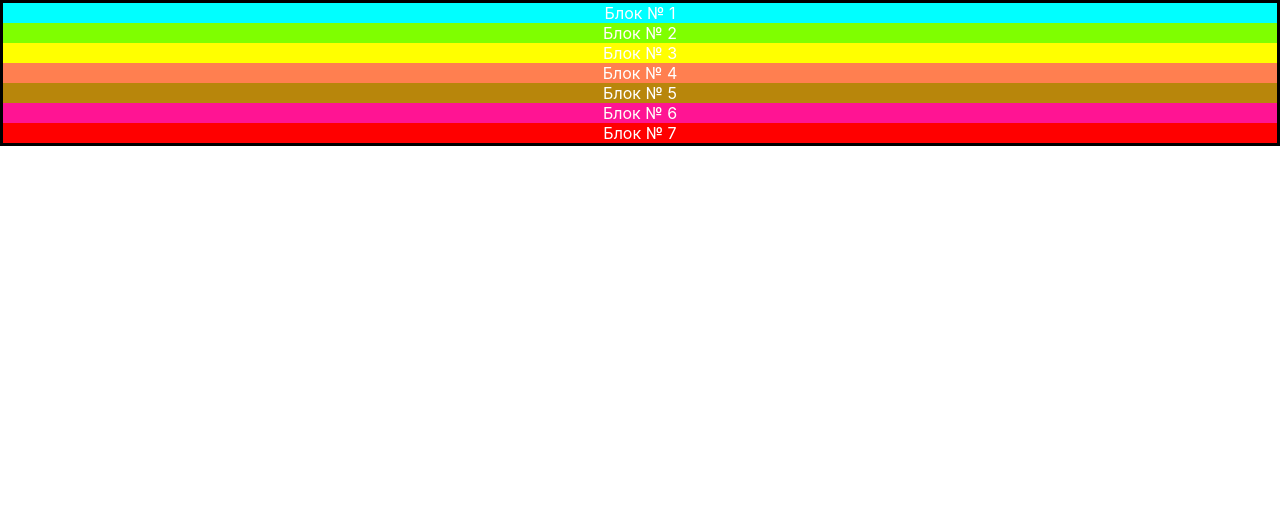
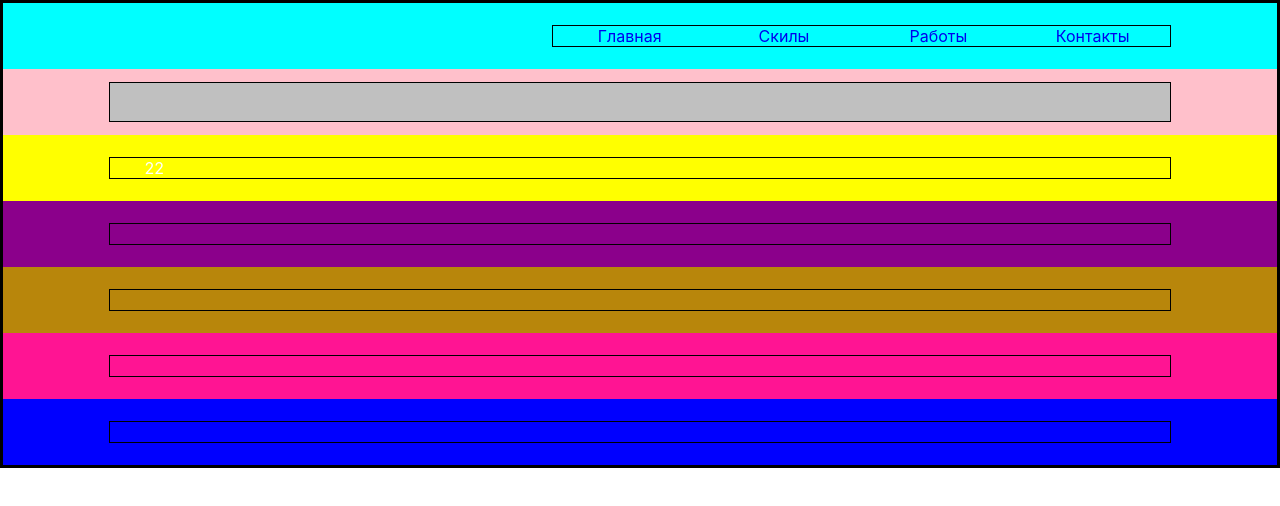
Before and after one commit to zerkalo70/portfolio, a React (Create React App) app: page / in a window 1280 px wide. Shown: the top 506 px of the page. Built offline with nearby package versions, Linux system fonts and the light colour scheme.

Commit message:
add menu

```diff
--- a/src/App.css
+++ b/src/App.css
@@ -12,44 +12,161 @@
   grid-template-rows: 1fr 1fr 1fr 1fr 1fr 1fr 1fr;
   grid-template-areas: "A" "B" "C" "D" "E" "F" "G";
   background-color: white;
-  /*min-height: 100vh;*/
-  align-items: center;
-  justify-content: center;
+  /*align-items: center;*/
+  /*justify-content: center;*/
   color: white;
   border: 3px solid black;
 }
 
 .A {
+  display: grid;
+  grid-template-columns: 1fr 1fr 1fr 1fr 1fr 1fr 1fr 1fr 1fr 1fr 1fr 1fr;
+  grid-template-rows: 20% 1fr 20%;
+  grid-template-areas:
+  ". . . . . . . . . . . ."
+  ". base-m base-m base-m base-m base-m base-m base-m base-m base-m base-m ."
+  ". . . . . . . . . . . .";
   grid-area: A;
   background-color: aqua;
+  height: auto;
 }
 
+.base-m {
+  display: grid;
+  grid-template-columns: 1fr 1fr 1fr 1fr 1fr 1fr 1fr 1fr 1fr 1fr 1fr 1fr;
+  grid-template-rows: 1fr;
+  grid-template-areas:
+          ". . . . . menu menu menu menu menu menu menu";
+  grid-area: base-m;
+}
+
+.menu {
+  display: grid;
+  grid-template-columns: repeat(4,1fr);
+  grid-template-rows: 1fr;
+  grid-template-areas: "m1 m2 m3 m4";
+  grid-area: menu;
+  /*background-color: yellow;*/
+  border: 1px solid black;
+  /*grid-column-gap: 1%;*/
+  align-self: center;
+}
+
+.m1 {
+  grid-area: m1;
+}
+
+.m2 {
+  grid-area: m2;
+}
+
+.m3 {
+  grid-area: m3;
+}
+
+.m4 {
+  grid-area: m4;
+}
+
+a {
+  text-decoration: none;
+}
+
+a:hover {
+  color: red;
+}
+
+
 .B {
+  display: grid;
+  grid-template-columns: 1fr 1fr 1fr 1fr 1fr 1fr 1fr 1fr 1fr 1fr 1fr 1fr;
+  grid-template-rows: 1fr 3fr 1fr;
+  grid-template-areas:
+          ". . . . . . . . . . . ."
+          ". base base base base base base base base base base ."
+          ". . . . . . . . . . . .";
   grid-area: B;
-  background-color: chartreuse;
+  background-color: pink;
+}
+
+.baseB {
+  display: grid;
+  grid-template-columns: 1fr 1fr 1fr 1fr 1fr 1fr 1fr 1fr 1fr 1fr 1fr 1fr;
+  grid-template-rows: 1fr;
+  grid-template-areas:
+          ". . . . . menu menu menu menu menu menu menu";
+  grid-area: base;
+  background-color: silver;
+  border: 1px solid black;
 }
 
 .C {
+  display: grid;
+  grid-template-columns: 1fr 1fr 1fr 1fr 1fr 1fr 1fr 1fr 1fr 1fr 1fr 1fr;
+  grid-template-rows: 1fr 1fr 1fr;
+  grid-template-areas:
+          ". . . . . . . . . . . ."
+          ". base base base base base base base base base base ."
+          ". . . . . . . . . . . .";
   grid-area: C;
   background-color: yellow;
 }
 
 .D {
+  display: grid;
+  grid-template-columns: 1fr 1fr 1fr 1fr 1fr 1fr 1fr 1fr 1fr 1fr 1fr 1fr;
+  grid-template-rows: 1fr 1fr 1fr;
+  grid-template-areas:
+          ". . . . . . . . . . . ."
+          ". base base base base base base base base base base ."
+          ". . . . . . . . . . . .";
   grid-area: D;
-  background-color: coral;
+  background-color: darkmagenta;
 }
 
 .E {
+  display: grid;
+  grid-template-columns: 1fr 1fr 1fr 1fr 1fr 1fr 1fr 1fr 1fr 1fr 1fr 1fr;
+  grid-template-rows: 1fr 1fr 1fr;
+  grid-template-areas:
+          ". . . . . . . . . . . ."
+          ". base base base base base base base base base base ."
+          ". . . . . . . . . . . .";
   grid-area: E;
   background-color: darkgoldenrod;
 }
 
 .F {
+  display: grid;
+  grid-template-columns: 1fr 1fr 1fr 1fr 1fr 1fr 1fr 1fr 1fr 1fr 1fr 1fr;
+  grid-template-rows: 1fr 1fr 1fr;
+  grid-template-areas:
+          ". . . . . . . . . . . ."
+          ". base base base base base base base base base base ."
+          ". . . . . . . . . . . .";
   grid-area: F;
   background-color: deeppink;
 }
 
 .G {
+  display: grid;
+  grid-template-columns: 1fr 1fr 1fr 1fr 1fr 1fr 1fr 1fr 1fr 1fr 1fr 1fr;
+  grid-template-rows: 1fr 1fr 1fr;
+  grid-template-areas:
+          ". . . . . . . . . . . ."
+          ". base base base base base base base base base base ."
+          ". . . . . . . . . . . .";
   grid-area: G;
-  background-color: red;
+  background-color: blue;
 }
+
+.base {
+  display: grid;
+  grid-template-columns: 1fr 1fr 1fr 1fr 1fr 1fr 1fr 1fr 1fr 1fr 1fr 1fr;
+  grid-template-rows: 1fr;
+  grid-template-areas:
+          ". . . . . menu menu menu menu menu menu menu";
+  grid-area: base;
+  /*background-color: silver;*/
+  border: 1px solid black;
+}
--- a/src/App.js
+++ b/src/App.js
@@ -6,13 +6,34 @@ function App() {
   return (
     <div className="App">
       <div className="parent">
-        <div className="A">Блок № 1</div>
-        <div className="B">Блок № 2</div>
-        <div className="C">Блок № 3</div>
-        <div className="D">Блок № 4</div>
-        <div className="E">Блок № 5</div>
-        <div className="F">Блок № 6</div>
-        <div className="G">Блок № 7</div>
+        <div className="A">
+        <div class="base-m">
+          <div className="menu">
+            <div className="m1"><a href="#">Главная</a></div>
+            <div className="m2"><a href="#">Скилы</a></div>
+            <div className="m3"><a href="#">Работы</a></div>
+            <div className="m4"><a href="#">Контакты</a></div>
+          </div>
+        </div>
+        </div>
+        <div className="B">
+          <div class="baseB"></div>
+        </div>
+        <div className="C">
+          <div class="base">22</div>
+        </div>
+        <div className="D">
+          <div class="base"></div>
+        </div>
+        <div className="E">
+          <div class="base"></div>
+        </div>
+        <div className="F">
+          <div class="base"></div>
+        </div>
+        <div className="G">
+          <div class="base"></div>
+        </div>
       </div>
     </div>
   );
```
